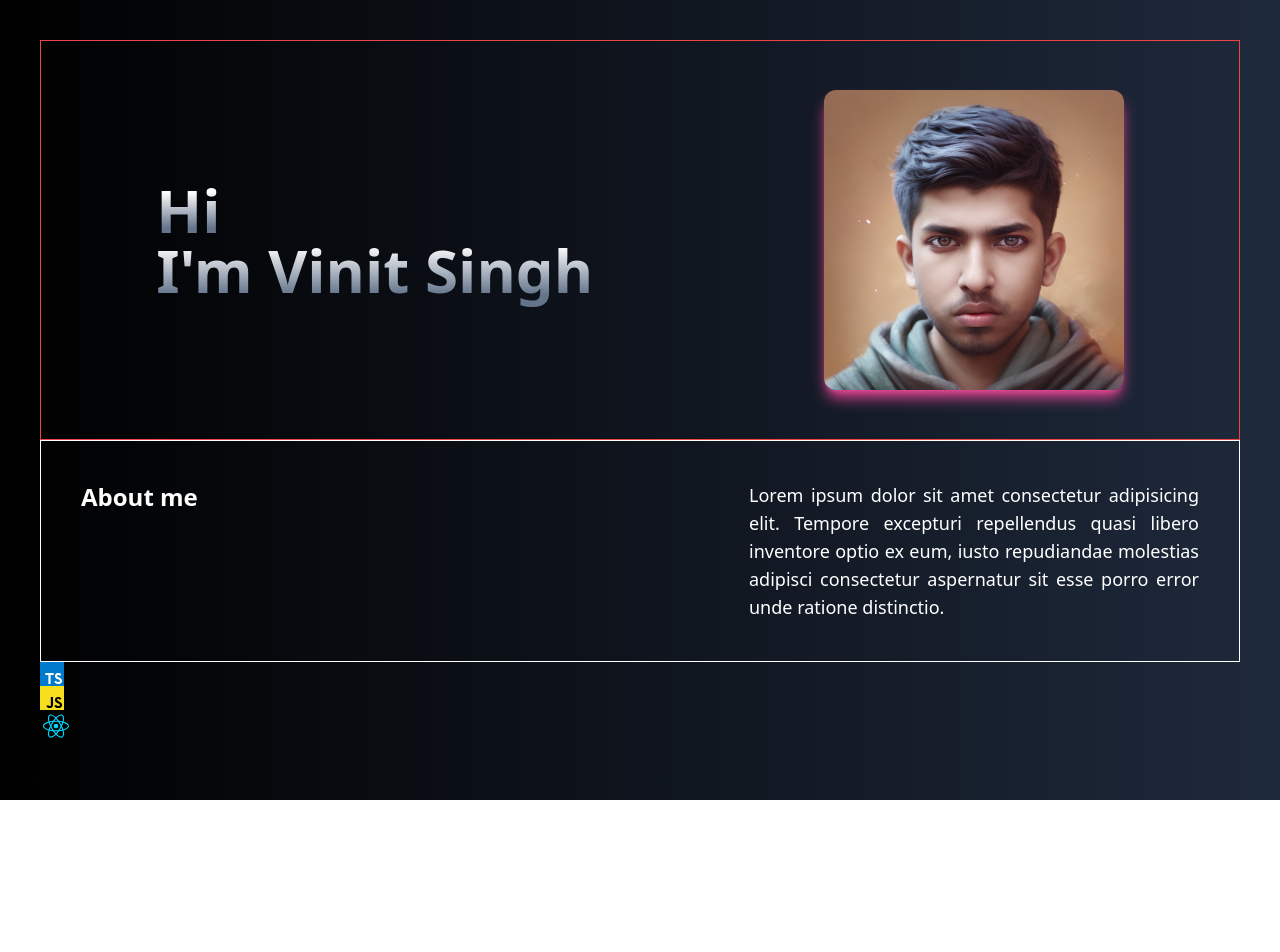
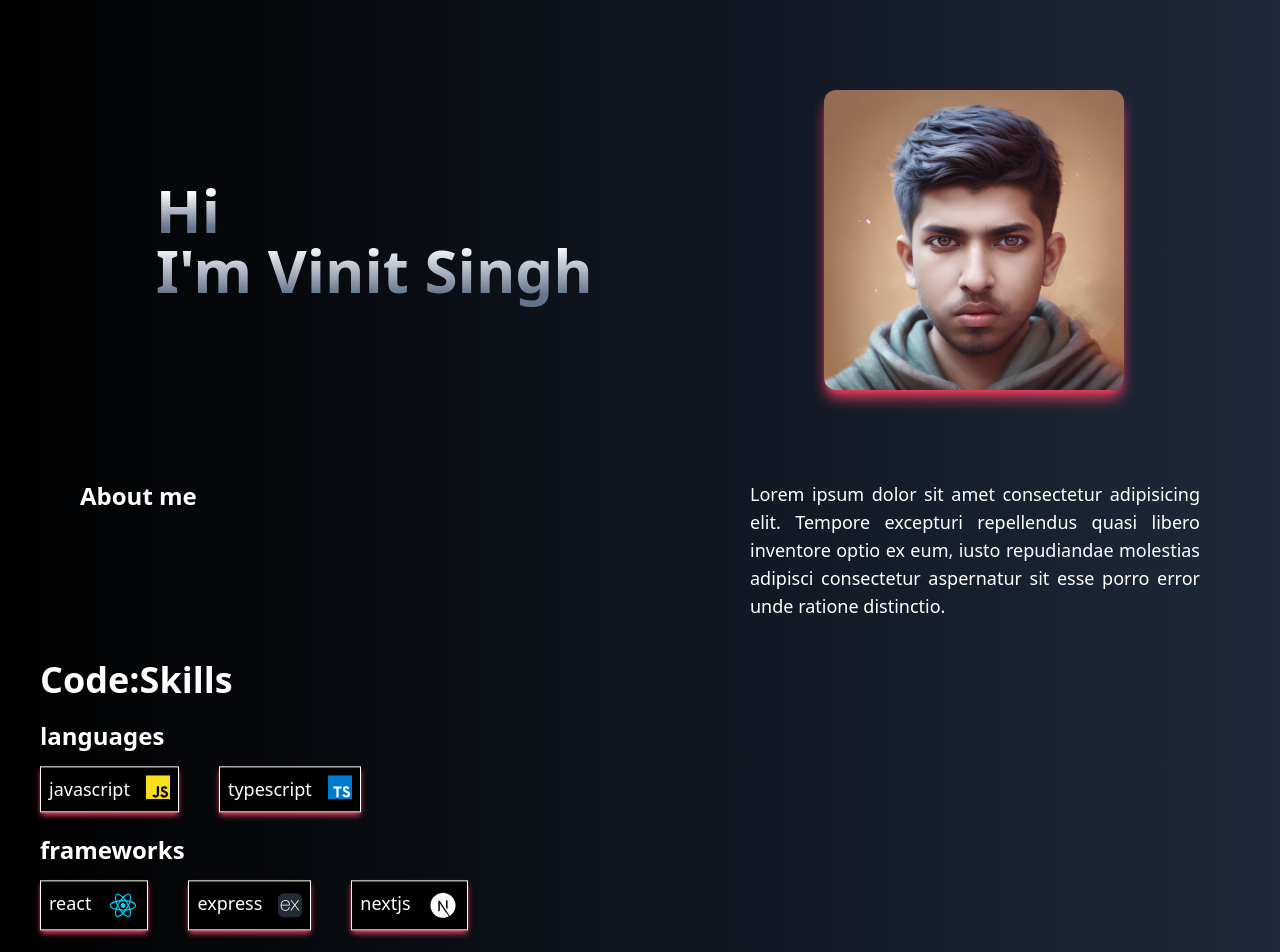
Before and after one commit to singh-vinit/portfolio-me, a Next.js app: page / in a window 1280 px wide. Shown: the top 952 px of the page. Before the commit the page ends 800 px from the top, so only its background shows below. Built offline with nearby package versions, Linux system fonts and the light colour scheme.

Commit message:
add skill-section

```diff
--- a/src/app/components/About.tsx
+++ b/src/app/components/About.tsx
@@ -1,6 +1,6 @@
 export function About() {
   return (
-    <div className="border border-white text-white font-medium text-lg text-justify flex justify-between p-10">
+    <div className="text-white font-medium text-lg text-justify flex justify-between p-10">
       <p className="text-2xl font-bold">About me</p>
       <p className="w-[450px]">
         Lorem ipsum dolor sit amet consectetur adipisicing elit. Tempore
--- a/src/app/components/Profile.tsx
+++ b/src/app/components/Profile.tsx
@@ -6,7 +6,7 @@ import myImage from "@/app/assets/fourth.png"
 export function Profile() {
   return (
     <motion.div
-    className="w-[300px] h-[300px] rounded-xl shadow-lg shadow-pink-500 cursor-grab"
+    className="w-[300px] h-[300px] rounded-xl shadow-lg shadow-rose-500 cursor-grab"
     drag
     dragConstraints={{ left: 0, right: 0, top: 0, bottom: 0 }}
     dragElastic={0.2}
--- /dev/null
+++ b/src/app/components/Skill.tsx
@@ -0,0 +1,46 @@
+import { SkillCard } from "./SkillCard";
+import { TypescriptIcon } from "../svg/typescript";
+import { JavascriptIcon } from "../svg/javascript";
+import { ExpressIcon } from "../svg/express";
+import { NextIcon } from "../svg/next";
+import { ReactIcon } from "../svg/react";
+
+export const Skill = () => {
+  return (
+    <div className="">
+      <p className="text-white text-4xl font-bold">Code:Skills</p>
+
+      <div className="flex flex-col gap-y-4 justify-center my-5">
+        <p className="text-white text-2xl font-semibold">languages</p>
+        <div className="flex gap-x-10">
+          <SkillCard>
+            <span className="font-medium text-lg">javascript</span>
+            <JavascriptIcon />
+          </SkillCard>
+          <SkillCard>
+            <span className="font-medium text-lg">typescript</span>
+            <TypescriptIcon />
+          </SkillCard>
+        </div>
+      </div>
+
+      <div className="flex flex-col gap-y-4 justify-center">
+        <p className="text-white text-2xl font-semibold">frameworks</p>
+        <div className="flex gap-x-10">
+          <SkillCard>
+            <span className="font-medium text-lg">react</span>
+            <ReactIcon />
+          </SkillCard>
+          <SkillCard>
+            <span className="font-medium text-lg">express</span>
+            <ExpressIcon />
+          </SkillCard>
+          <SkillCard>
+            <span className="font-medium text-lg">nextjs</span>
+            <NextIcon />
+          </SkillCard>
+        </div>
+      </div>
+    </div>
+  );
+};
--- /dev/null
+++ b/src/app/components/SkillCard.tsx
@@ -0,0 +1,22 @@
+"use client";
+import { easeInOut, motion } from "framer-motion";
+export function SkillCard({ children }: any) {
+  return (
+    <motion.div
+      className="w-max p-2 border border-white shadow-md shadow-rose-500 bg-black text-white flex gap-x-4"
+      initial={{
+        y: 2,
+      }}
+      animate={{
+        y: -2,
+      }}
+      transition={{
+        ease: "easeInOut",
+        duration: 2,
+        repeat: Infinity,
+      }}
+    >
+      {children}
+    </motion.div>
+  );
+}
--- a/src/app/page.tsx
+++ b/src/app/page.tsx
@@ -1,21 +1,17 @@
 import { Name } from "@/app/components/Name";
 import { Profile } from "@/app/components/Profile";
-import { About } from "./components/About";
-import { TypescriptIcon } from "./svg/Typescript";
-import { JavascriptIcon } from "./svg/javascript";
-import { ReactIcon } from "./svg/react";
+import { About } from "@/app/components/About";
+import { Skill } from "@/app/components/Skill";
 
 export default function Home() {
   return (
     <>
-      <main className="h-[400px] flex justify-around items-center border border-red-500">
+      <main className="h-[400px] flex justify-around items-center">
         <Name />
         <Profile />
       </main>
       <About />
-      <TypescriptIcon />
-      <JavascriptIcon />
-      <ReactIcon />
+      <Skill />
     </>
   );
 }
```
